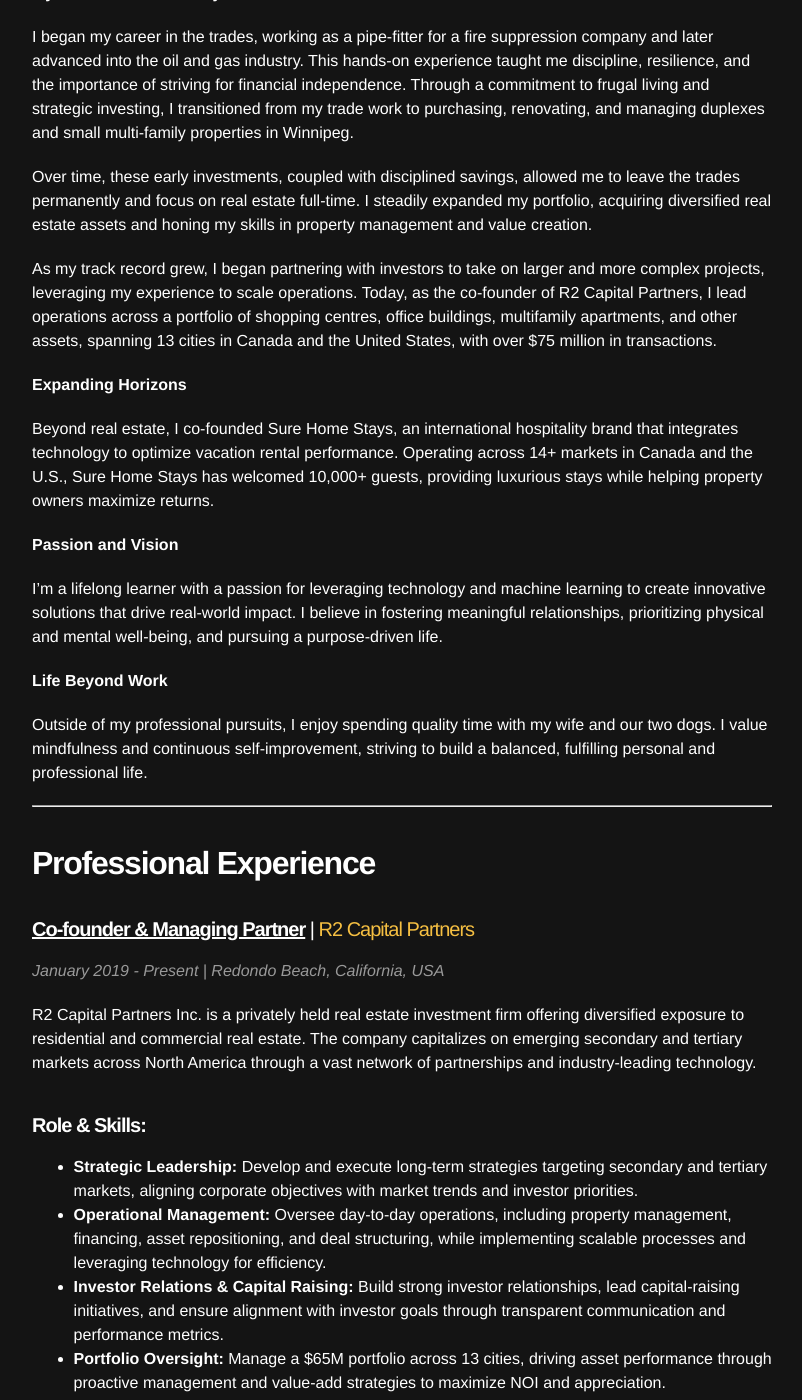
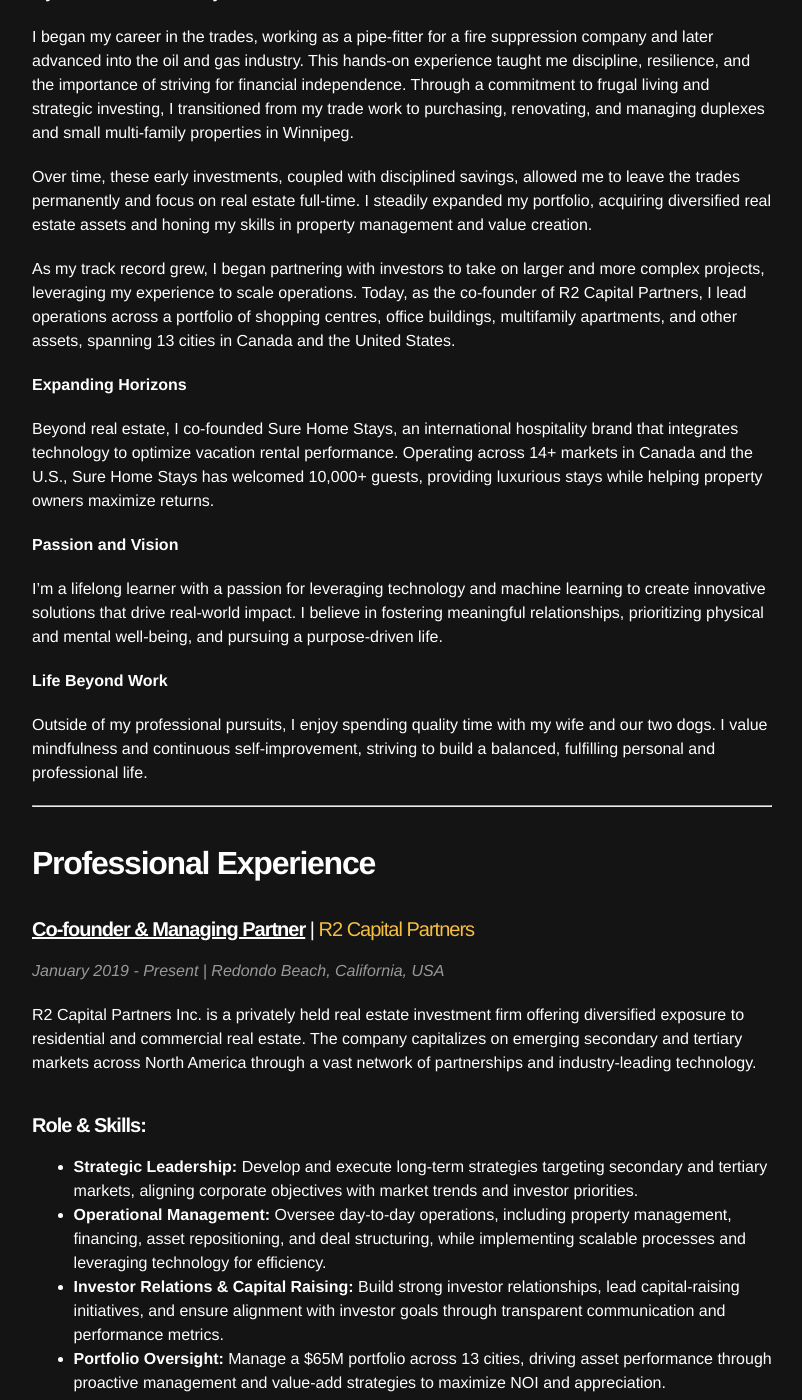
Before and after one commit to spenriche/spenriche.github.io, a Jekyll site: the page built from _pages/about.md, in a window 1280 px wide and 1400 px high, scrolled down 1595 px. Shown: the whole window, without its empty margins (238-1040 px from the left). Built offline with Jekyll 4.4.1, drawn with Linux system fonts in a browser that asks for light colours; some of the changed text lies outside the part shown.

Commit message:
continuing transfer posts

```diff
--- a/_pages/about.md
+++ b/_pages/about.md
@@ -29,7 +29,7 @@ I began my career in the trades, working as a pipe-fitter for a fire suppression
 
 Over time, these early investments, coupled with disciplined savings, allowed me to leave the trades permanently and focus on real estate full-time. I steadily expanded my portfolio, acquiring diversified real estate assets and honing my skills in property management and value creation.
 
-As my track record grew, I began partnering with investors to take on larger and more complex projects, leveraging my experience to scale operations. Today, as the co-founder of R2 Capital Partners, I lead operations across a portfolio of shopping centres, office buildings, multifamily apartments, and other assets, spanning 13 cities in Canada and the United States, with over $75 million in transactions.
+As my track record grew, I began partnering with investors to take on larger and more complex projects, leveraging my experience to scale operations. Today, as the co-founder of R2 Capital Partners, I lead operations across a portfolio of shopping centres, office buildings, multifamily apartments, and other assets, spanning 13 cities in Canada and the United States.
 
 **Expanding Horizons**
 
```
Also changed, not shown: other parts of _pages/about.md (+1 -1 lines).
